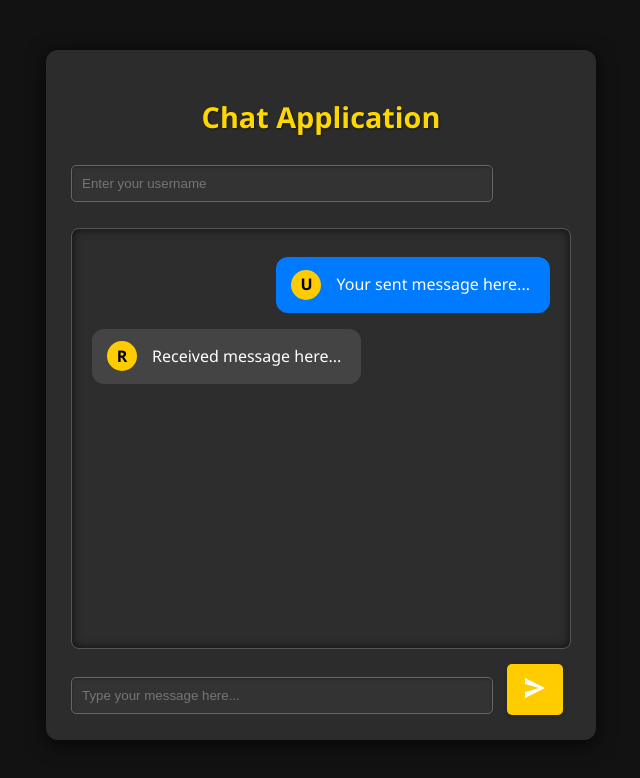
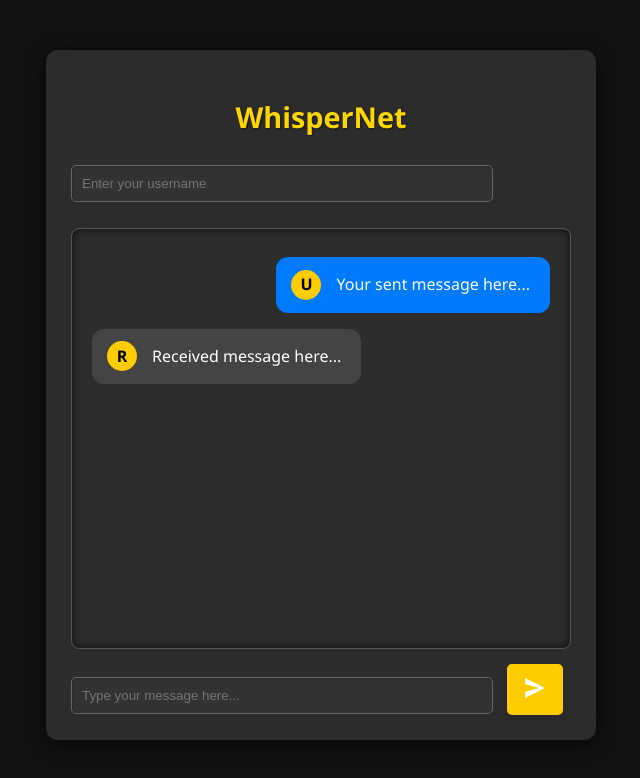
Before and after one commit to manojsvgit/whispernet, a website: page public/index.html in a window 1280 px wide. Shown: the whole page, without its empty margins (319-959 px from the left). Drawn offline with nearby package versions, Linux system fonts and the light colour scheme; no server answers.

Commit message:
Changes Name to WhisperNet

```diff
--- a/public/index.html
+++ b/public/index.html
@@ -3,12 +3,12 @@
 <head>
     <meta charset="UTF-8">
     <meta name="viewport" content="width=device-width, initial-scale=1.0">
-    <title>Chat Application</title>
+    <title>WhisperNet</title>
     <link rel="stylesheet" href="styles.css">
 </head>
 <body>
     <div class="chat-container">
-        <h1>Chat Application</h1>
+        <h1>WhisperNet</h1>
         <input type="text" id="usernameInput" placeholder="Enter your username" />
         <br>
         <div class="messages" id="messages">
```
